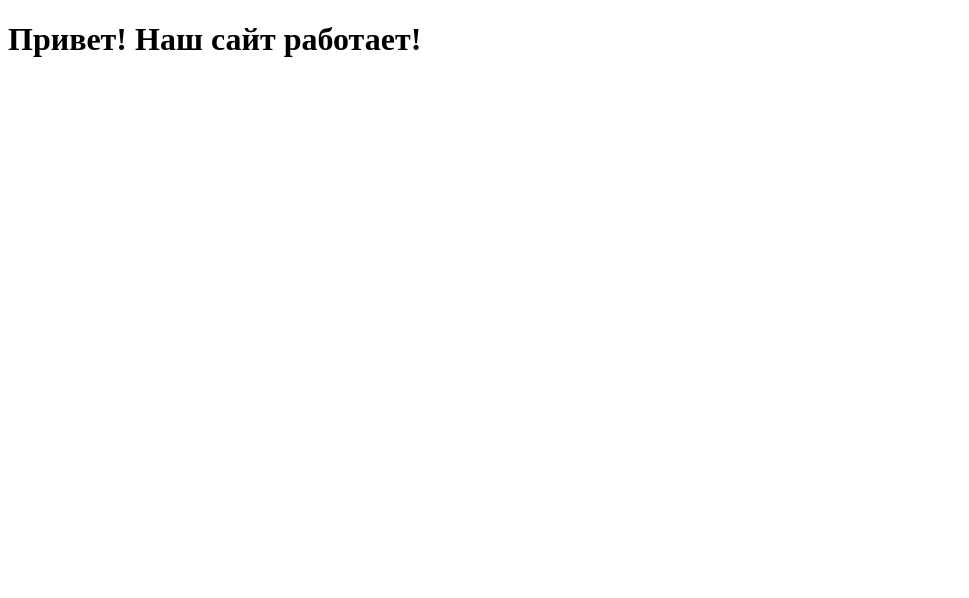
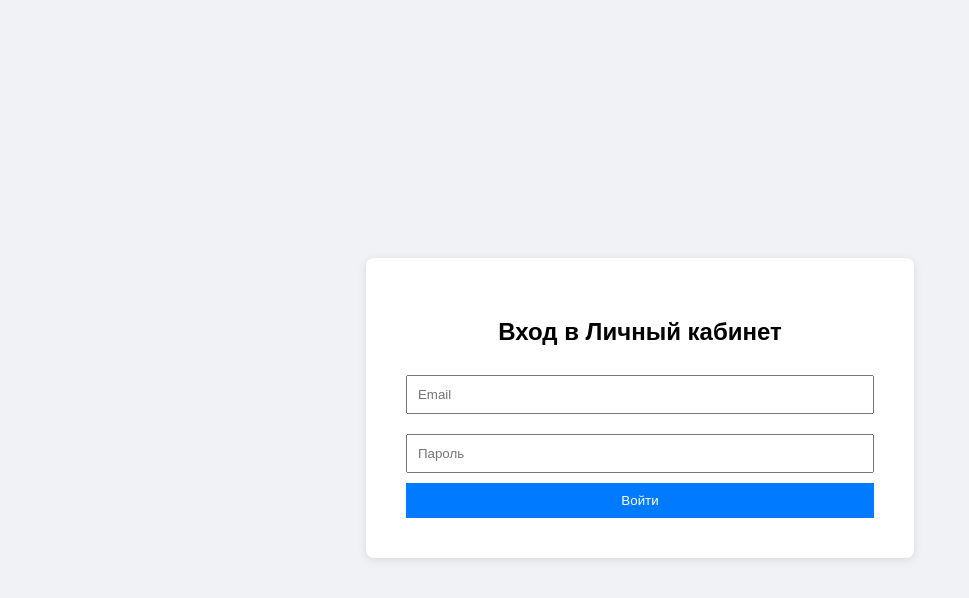
Before and after one commit to Helga1970/tilda-prodamus-lk, a website: page index.html in a window 1280 px wide. Shown: the whole page, without its empty margins (0-969 px from the left). Drawn offline with Linux system fonts and the light colour scheme.

Commit message:
Update index.html

```diff
--- a/index.html
+++ b/index.html
@@ -1,9 +1,23 @@
 <!DOCTYPE html>
 <html>
 <head>
-    <title>Привет!</title>
+    <title>Вход в Личный кабинет</title>
+    <style>
+        body { font-family: sans-serif; display: flex; justify-content: center; align-items: center; height: 100vh; background-color: #f0f2f5; }
+        .login-box { padding: 40px; background: white; border-radius: 8px; box-shadow: 0 2px 10px rgba(0, 0, 0, 0.1); text-align: center; }
+        input { width: 100%; padding: 10px; margin: 10px 0; box-sizing: border-box; }
+        button { width: 100%; padding: 10px; background-color: #007bff; color: white; border: none; cursor: pointer; }
+    </style>
 </head>
 <body>
-    <h1>Привет! Наш сайт работает!</h1>
+    <div class="login-box">
+        <h2>Вход в Личный кабинет</h2>
+        <form id="loginForm">
+            <input type="email" id="email" placeholder="Email" required>
+            <input type="password" id="password" placeholder="Пароль" required>
+            <button type="submit">Войти</button>
+        </form>
+    </div>
+    <script src="auth.js"></script>
 </body>
 </html>
```
